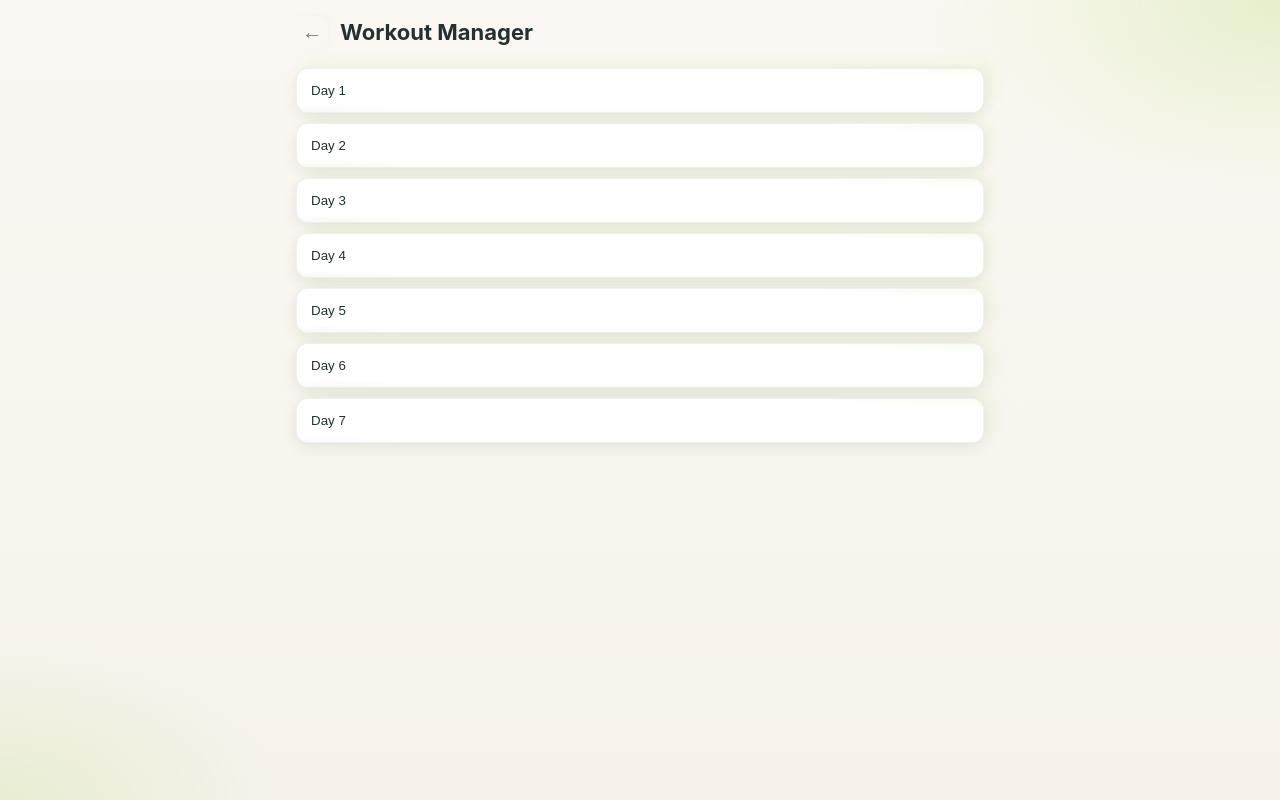
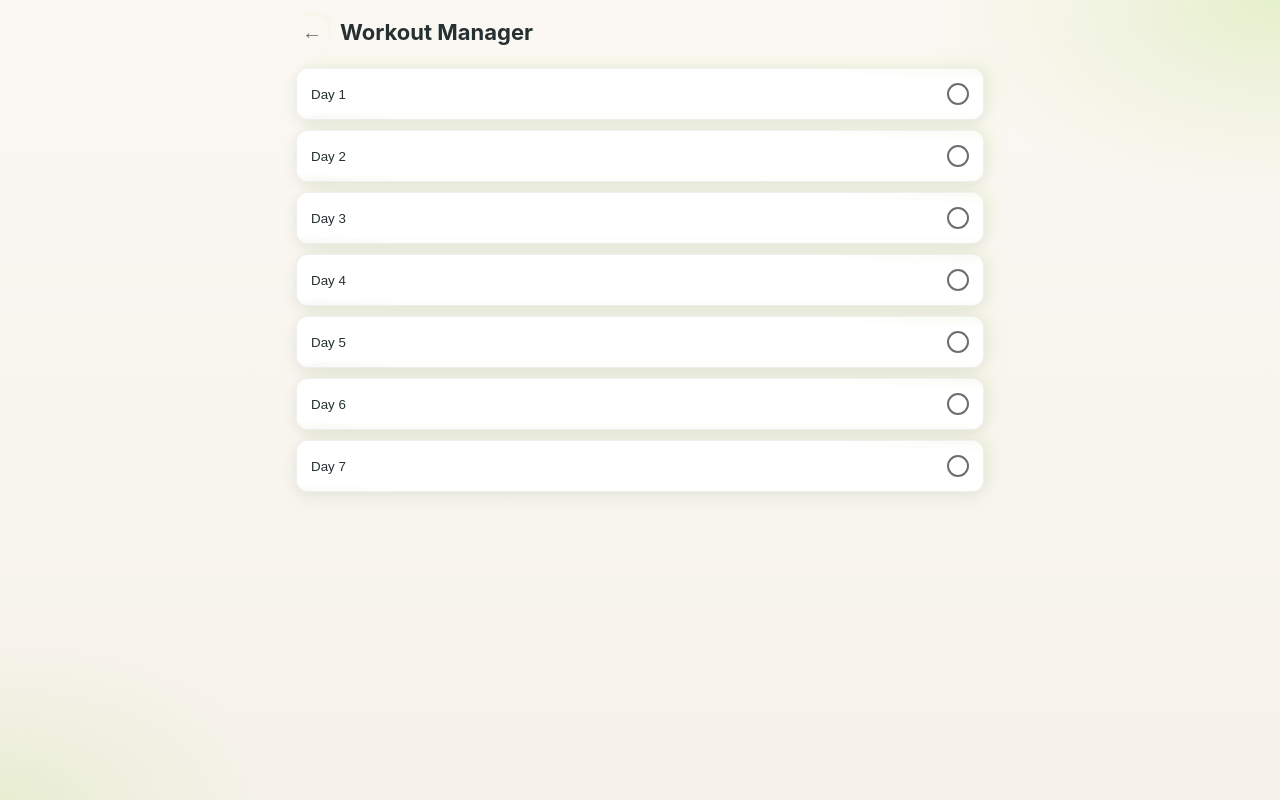
Before and after one commit to AshuferMorningstar/Calorie-Tracker, a React (Vite) app: page /workout-manager in a window 1280 px wide. Built offline with nearby package versions, Linux system fonts and the light colour scheme; no server answers.

Commit message:
auto check for day workout

```diff
--- a/src/pages/WorkoutDay.jsx
+++ b/src/pages/WorkoutDay.jsx
@@ -57,6 +57,7 @@ export default function WorkoutDay() {
     setWorkouts(nextWorkouts)
     try {
       localStorage.setItem(storageKey(day), JSON.stringify(nextWorkouts))
+      window.dispatchEvent(new Event('calorieWise.workoutsChanged'))
       triggerSync()
     } catch (error) {}
   }
--- a/src/pages/WorkoutManager.jsx
+++ b/src/pages/WorkoutManager.jsx
@@ -1,9 +1,34 @@
+import { useEffect, useState } from 'react'
 import { useNavigate } from 'react-router-dom'
 
 const workoutDays = Array.from({ length: 7 }, (_, index) => `Day ${index + 1}`)
+const storageKey = (day) => `calorieWise.workouts.${day.toLowerCase().replace(' ', '-')}`
+
+const isDayComplete = (day) => {
+  try {
+    const stored = localStorage.getItem(storageKey(day))
+    const workouts = stored ? JSON.parse(stored) : []
+    return Array.isArray(workouts) && workouts.length > 0 && workouts.every((workout) => workout.completed)
+  } catch (error) {
+    return false
+  }
+}
 
 export default function WorkoutManager() {
   const navigate = useNavigate()
+  const [completedDays, setCompletedDays] = useState(() => (
+    Object.fromEntries(workoutDays.map((day) => [day, isDayComplete(day)]))
+  ))
+
+  useEffect(() => {
+    const refresh = () => setCompletedDays(Object.fromEntries(workoutDays.map((day) => [day, isDayComplete(day)])))
+    window.addEventListener('calorieWise.workoutsChanged', refresh)
+    window.addEventListener('storage', refresh)
+    return () => {
+      window.removeEventListener('calorieWise.workoutsChanged', refresh)
+      window.removeEventListener('storage', refresh)
+    }
+  }, [])
 
   return (
     <main style={{ padding: 16, maxWidth: 720, margin: '0 auto', width: '100%', boxSizing: 'border-box' }}>
@@ -29,11 +54,36 @@ export default function WorkoutManager() {
             style={{
               width: '100%',
               textAlign: 'left',
+              display: 'flex',
+              flexDirection: 'row',
+              flexWrap: 'nowrap',
+              justifyContent: 'space-between',
               border: '1px solid var(--card-border)',
               background: 'var(--card-bg)'
             }}
           >
-            {day}
+            <span style={{ flex: '1 1 auto', minWidth: 0 }}>{day}</span>
+            <span
+              aria-label={completedDays[day] ? `${day} completed` : `${day} incomplete`}
+              title={completedDays[day] ? 'All workouts completed' : 'Complete all workouts to check this day'}
+              style={{
+                width: 22,
+                height: 22,
+                flex: '0 0 22px',
+                borderRadius: '50%',
+                display: 'inline-flex',
+                alignItems: 'center',
+                justifyContent: 'center',
+                border: completedDays[day] ? '2px solid var(--accent1)' : '2px solid var(--muted)',
+                background: completedDays[day] ? 'var(--accent1)' : 'transparent',
+                color: '#fff',
+                fontSize: 14,
+                fontWeight: 700,
+                lineHeight: 1
+              }}
+            >
+              {completedDays[day] ? '✓' : ''}
+            </span>
           </button>
         ))}
       </section>
```
